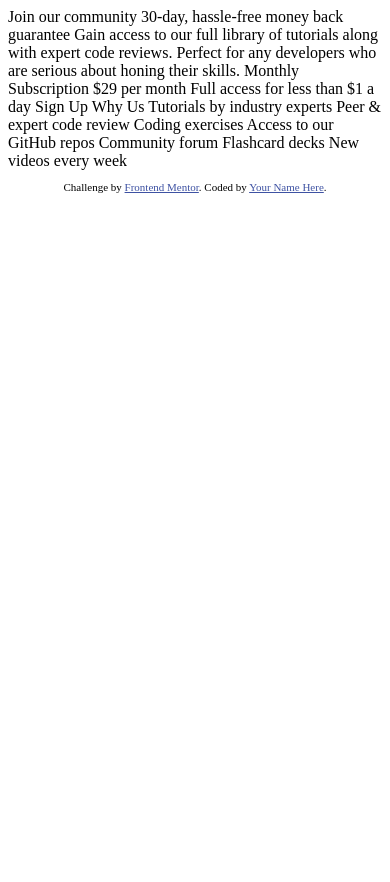
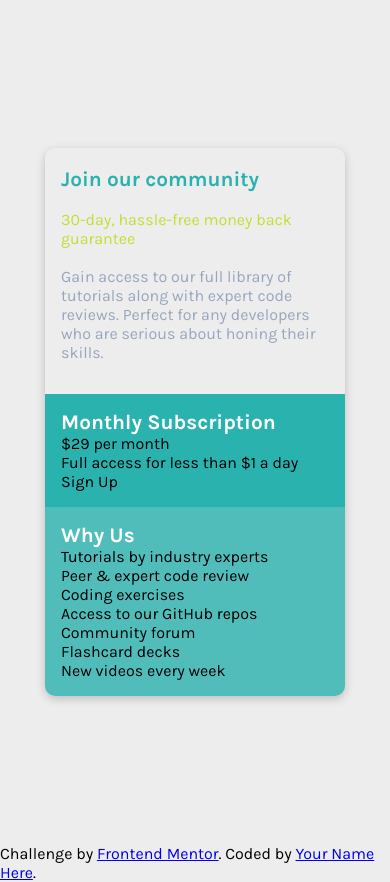
Before and after one commit to devaramnye/single-price-gid-laptop, a plain HTML site: page index.html in a window 390 px wide. Before the commit the page ends 844 px from the top, so only its background shows below. Drawn offline with Linux system fonts and the light colour scheme.

Commit message:
First styling
my first save with Mobilefirst-Workflow

```diff
--- a/index.html
+++ b/index.html
@@ -5,40 +5,55 @@
   <meta name="viewport" content="width=device-width, initial-scale=1.0"> <!-- displays site properly based on user's device -->
 
   <link rel="icon" type="image/png" sizes="32x32" href="./images/favicon-32x32.png">
+  <link rel="stylesheet" href="styles.css" />
+
+  <!--Google Fonts-->
+  <link rel="preconnect" href="https://fonts.googleapis.com">
+  <link rel="preconnect" href="https://fonts.gstatic.com" crossorigin>
+  <link href="https://fonts.googleapis.com/css2?family=Karla:wght@400;700&display=swap" rel="stylesheet">
 
   <title>Frontend Mentor | Single Price Grid Component</title>
 
-  <!-- Feel free to remove these styles or customise in your own stylesheet 👍 -->
-  <style>
-    .attribution { font-size: 11px; text-align: center; }
-    .attribution a { color: hsl(228, 45%, 44%); }
-  </style>
 </head>
 <body>
-  Join our community
+  <div class="flex">
+    <div class="container">
+      <main>
+        <div class="content">
+          <h1>Join our community</h1>
+          <p class="sub">30-day, hassle-free money back guarantee</p>
+          <p class="first-p">Gain access to our full library of tutorials along with expert code reviews.
+          Perfect for any developers who are serious about honing their skills.</p>
+        </div>
+      </main>
 
-  30-day, hassle-free money back guarantee
+      <section class="section-one">
+        <div class="content">
+          <h2>Monthly Subscription</h2>
+          <p><span>&dollar;29</span> per month</p>
+          <p>Full access for less than &dollar;1 a day</p>
+          <div class="btn">
+            <p>Sign Up</p>
+          </div>
+        </div>
+      </section>
 
-  Gain access to our full library of tutorials along with expert code reviews.
-  Perfect for any developers who are serious about honing their skills.
-
-  Monthly Subscription
-
-  &dollar;29 per month
-
-  Full access for less than &dollar;1 a day
-
-  Sign Up
-
-  Why Us
-
-  Tutorials by industry experts
-  Peer &amp; expert code review
-  Coding exercises
-  Access to our GitHub repos
-  Community forum
-  Flashcard decks
-  New videos every week
+      <section class="section-two">
+        <div class="content">
+          <h2>Why Us</h2>
+          <ul>
+          <li>Tutorials by industry experts</li>
+          <li>Peer &amp; expert code review</li>
+          <li>Coding exercises</li>
+          <li>Access to our GitHub repos</li>
+          <li>Community forum</li>
+          <li>Flashcard decks</li>
+          <li>New videos every week</li>
+          </ul>
+        </div>
+      </section>
+    </div>
+  </div>
 
   <footer>
     <p class="attribution">
--- /dev/null
+++ b/styles.css
@@ -0,0 +1,117 @@
+/* RESETTING THE STYLESHEET */
+*,
+*::after,
+*::before {
+    box-sizing: border-box;
+    margin: 0;
+}
+
+/* COLOR VARIABLES */
+:root {
+    /* PRIMARY COLORS*/
+    --cyan: hsl(179, 62%, 43%);
+    --cyan-light: hsla(179, 62%, 43%, 80%);
+    --bright-yellow: hsl(71, 73%, 54%);
+
+    /* NEUTRAL COLORS */
+    --light-gray: hsl(204, 43%, 93%);
+    --grayisch-blue: hsl(218, 22%, 67%);
+}
+
+/* SETTING THE FONT-FAMILY FOR THE WHOLE PAGE */
+body {
+    font-family: 'Karla', sans-serif;
+    background: #ededed;
+}
+
+/*
+SETTING SECTIONS
+1. section-one
+2. section-two
+*/
+
+/* 1 */
+.section-one {
+    background: var(--cyan);
+}
+/* 2 */
+.section-two {
+    background: var(--cyan-light);
+}
+
+/* RESETTING LIST */
+ul {
+    list-style-type: none;
+    padding: 0;
+    margin: 0;
+}
+
+/*
+Centering my container to the middle of the screen
+horizontally & vertically .
+1. making my container to a flex-item &
+my body to flex-container.
+2. centering the flex-item horizontally.
+3. centering the flex-item vertically.
+4. setting a minimum height to be able to center it
+vertically.
+*/
+
+.flex {
+    display: flex;
+    /* 1 */
+    justify-content: center;
+    /* 2 */
+    align-items: center;
+    /* 3 */
+    min-height: 100vh;
+}
+
+/* Styling my container by setting a width & max-width so
+it does not increase in mobile device */
+.container {
+    width: 90%;
+    max-width: 18.75rem;
+    box-shadow: 0 3px 10px rgb(0 0 0 / 0.2);
+    border-radius: 10px;
+    overflow: hidden;
+}
+
+/* Getting my content horizontally in the same line*/
+.content {
+    padding: 1rem;
+}
+
+/*
+Styling h1 & h2, to match the font-size with
+the giving example
+1. font-size matching
+2. text color changing & margins
+*/
+
+/* #1 */
+h1,
+h2 {
+    font-size: 1.3rem;
+}
+
+/* #2 - styling the first main content */
+h1 {
+    color: var(--cyan);
+    margin: .2rem 0 1.2rem 0;
+}
+
+.sub {
+    color: var(--bright-yellow);
+    margin-bottom: 1.2rem;
+}
+
+.first-p {
+    color: var(--grayisch-blue);
+    margin-bottom: 1rem;
+}
+
+/* #2 styling the first section */
+h2 {
+    color: white;
+}
```
